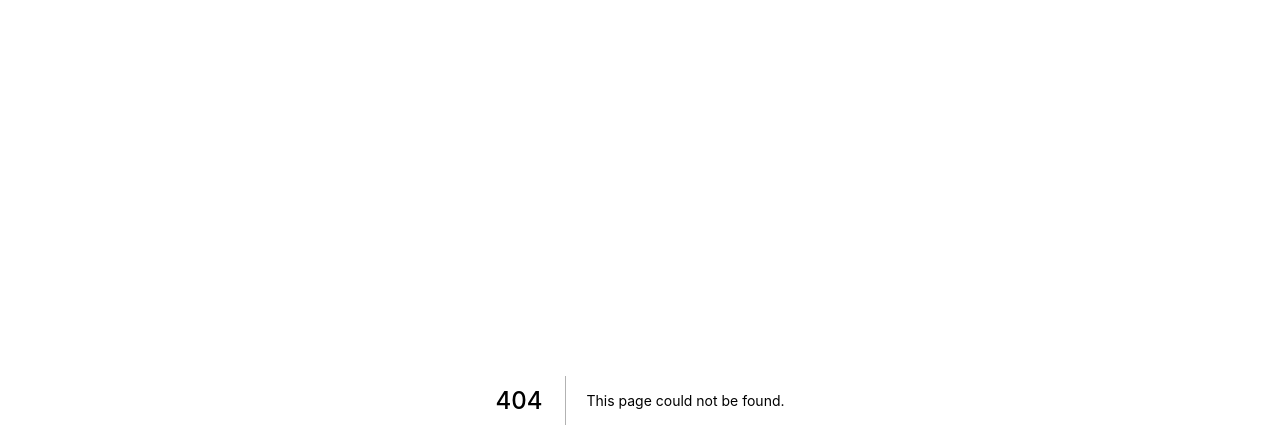
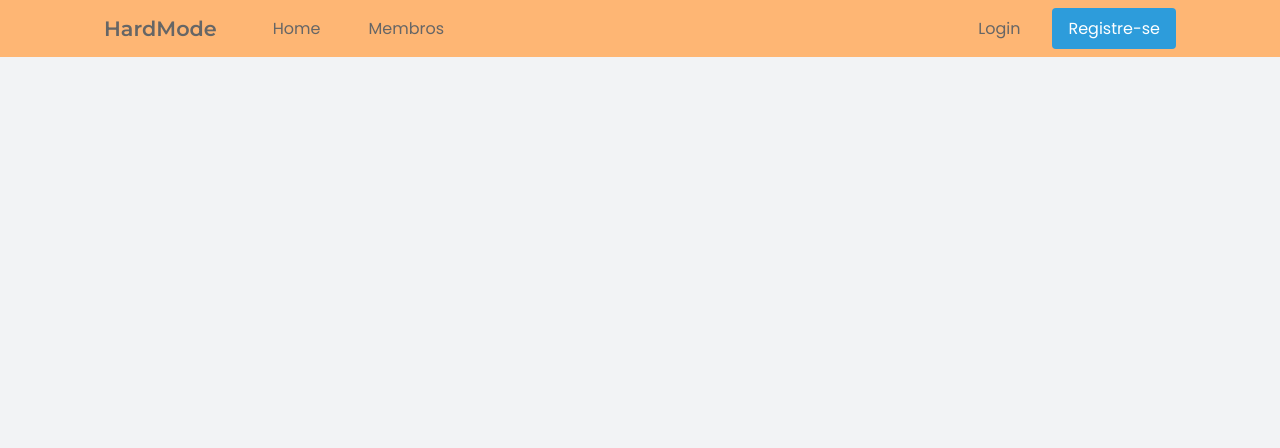
Before and after one commit to LopesDev/hardmode-frontend, a Next.js app: page /sign-up in a window 1280 px wide. Before the commit this address had no page. Shown: the top 448 px of the page. Built offline with nearby package versions, Linux system fonts and the light colour scheme.

Commit message:
Refactor global and theme provider into hardmodStyleProvider add sign-up page

```diff
--- a/src/components/header/index.tsx
+++ b/src/components/header/index.tsx
@@ -40,15 +40,17 @@ function Header() {
                 <RoutesList>
 
                     <MenuItem>
-                        <Link href="/login">
+                        <Link href="/sign-in">
                             <a>
                                 Login
                             </a>
                         </Link>
                     </MenuItem>
-                    <Anchor href="https://google.com" target="_blank" rel="noopener noreferrer">
-                        <span>Registre-se</span>
-                    </Anchor>
+                    <Link href="/sign-up">
+                        <Anchor>
+                            <span>Registre-se</span>
+                        </Anchor>
+                    </Link>
 
                 </RoutesList>
 
--- a/src/context/AuthContext.tsx
+++ b/src/context/AuthContext.tsx
@@ -12,12 +12,12 @@ export interface AuthContextData {
 
 export const AuthContext = createContext({} as AuthContextData);
 
-interface ChallengesProviderProps {
+interface AuthProviderProps {
     children: ReactNode,
     authData: { bearer: string, expiration: string }
 }
 
-export const ChallengesProvider = ({ children, authData }: ChallengesProviderProps) => {
+export const AuthProvider = ({ children, authData }: AuthProviderProps) => {
     const [user, setUser] = useState<User>();
 
     function signIn() {
--- a/src/layout/GlobalStyles.ts
+++ b/src/layout/GlobalStyles.tsx
@@ -1,4 +1,7 @@
-import { createGlobalStyle } from 'styled-components';
+import { ReactNode } from 'react';
+import { createGlobalStyle, ThemeProvider } from 'styled-components';
+
+import Theme from './Theme';
 
 const GlobalStyle = createGlobalStyle`
     * {
@@ -49,4 +52,13 @@ const GlobalStyle = createGlobalStyle`
 
 `;
 
-export default GlobalStyle;
+const HardModStylesProvider = ({ children }: { children: ReactNode }) => {
+    return (
+        <ThemeProvider theme={Theme}>
+            <GlobalStyle />
+            {children}
+        </ThemeProvider>
+    )
+}
+
+export { GlobalStyle, HardModStylesProvider as default };
--- a/src/pages/_documents.tsx
+++ b/src/pages/_document.tsx
@@ -1,7 +1,7 @@
 import Document, { Html, Head, Main, NextScript } from 'next/document';
 import { ServerStyleSheet } from 'styled-components';
 
-export default class MyDocument extends Document {
+class MyDocument extends Document {
   static async getInitialProps(ctx) {
     const sheet = new ServerStyleSheet();
     const originalRenderPage = ctx.renderPage;
@@ -30,10 +30,17 @@ export default class MyDocument extends Document {
 
   render() {
     return(
-      <Html>
+      <Html lang="pt-BR">
         <Head>
-          <link rel="preconnect" href="https://fonts.gstatic.com" />
-          <link href="https://fonts.googleapis.com/css2?family=Montserrat:wght@500;600&family=Poppins:wght@300;400;500;600&display=swap" rel="stylesheet" />
+          <link
+            rel="preconnect"
+            href="https://fonts.gstatic.com"
+          />
+
+          <link
+            href="https://fonts.googleapis.com/css2?family=Montserrat:wght@500;600&family=Poppins:wght@300;400;500;600&display=swap"
+            rel="stylesheet"
+          />
         </Head>
 
         <body>
@@ -46,3 +53,5 @@ export default class MyDocument extends Document {
 
   }
 }
+
+export default MyDocument;
--- /dev/null
+++ b/src/pages/sign-up/index.tsx
@@ -0,0 +1,28 @@
+import React from 'react';
+import Head from 'next/head';
+
+import { AuthProvider } from '../../context/AuthContext';
+
+import Header from '../../components/header';
+
+import HardModStylesProvider from '../../layout/GlobalStyles';
+
+function SignUpPage() {
+  return (
+    <>
+      <Head>
+        <title>Registre-se | HardMode Clan</title>
+      </Head>
+
+      <HardModStylesProvider>
+        <AuthProvider authData={{ bearer: '', expiration: '' }}>
+
+          <Header />
+
+        </AuthProvider>
+      </HardModStylesProvider>
+    </>
+  )
+}
+
+export default SignUpPage;
```
Also changed, not shown: src/pages/index.tsx (+10 -11 lines).
